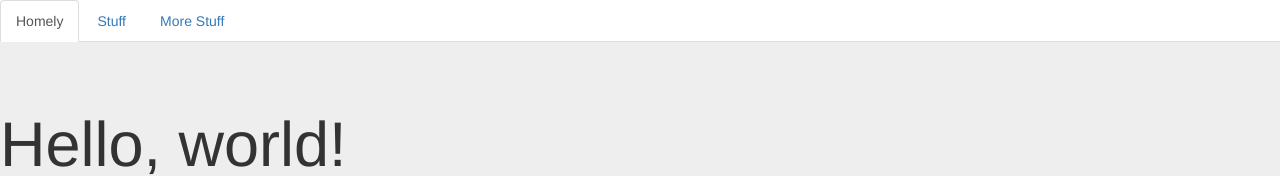
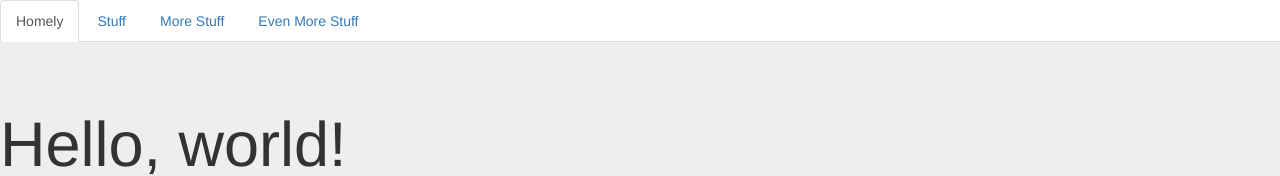
Before and after one commit to janflanigan/bootstrapPractice, a plain HTML site: page index.html in a window 1280 px wide. Shown: the top 176 px of the page. Drawn offline with nearby package versions, Linux system fonts and the light colour scheme.

Commit message:
add button

```diff
--- a/index.html
+++ b/index.html
@@ -13,6 +13,7 @@
     <li role="presentation" class="active"><a href="#">Homely</a></li>
     <li role="presentation"><a href="#">Stuff</a></li>
     <li role="presentation"><a href="#">More Stuff</a></li>
+    <li role="presentation"><a href="#">Even More Stuff</a></li>
 
 </ul>
   <div class="jumbotron">
```
